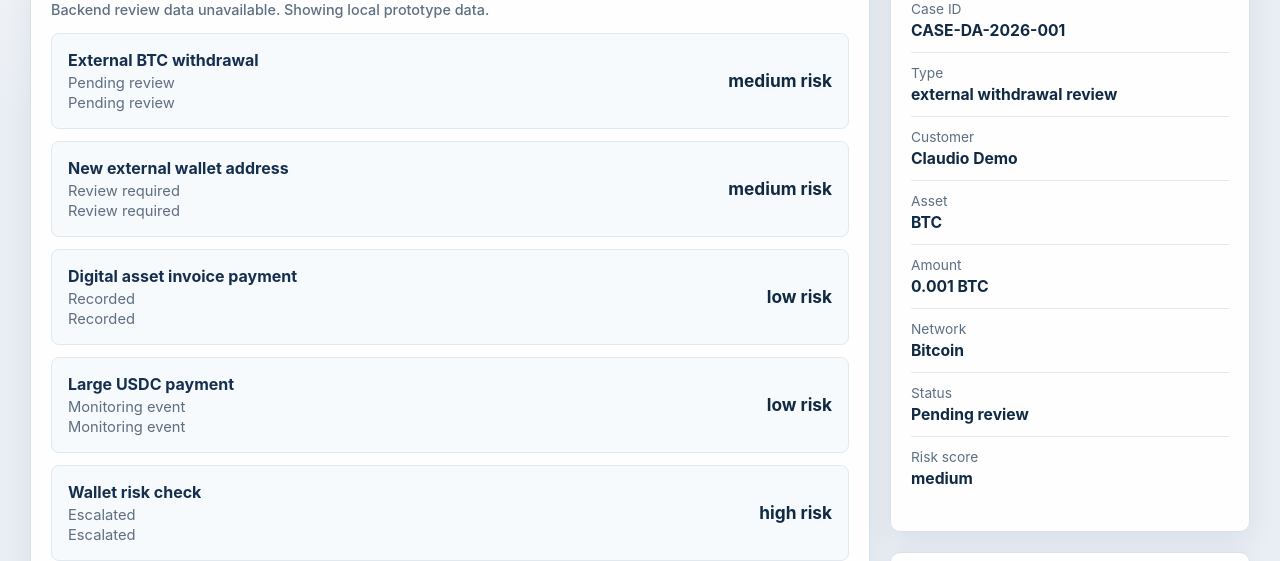
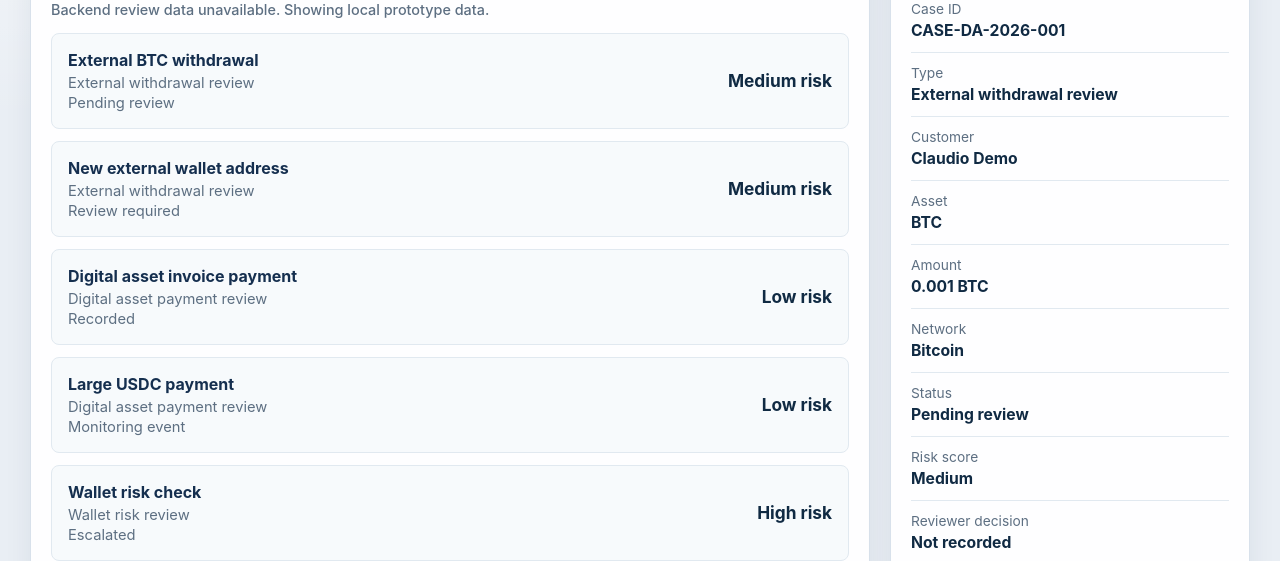
Before and after one commit to CAUCOLabs/aurora-digital-assets, a React (Vite) app in the folder frontend/: page /compliance-review in a window 1280 px wide. Shown: the part 391-952 px from the top of the page. Built offline with nearby package versions, Linux system fonts and the light colour scheme; no server answers.

Commit message:
Polish compliance review evidence workflow

```diff
--- a/frontend/src/pages/ComplianceReviewPage.tsx
+++ b/frontend/src/pages/ComplianceReviewPage.tsx
@@ -27,9 +27,10 @@ type LocalReviewCase = {
   amount: number
   network: string
   reasons: string[]
+  reviewer_decision?: string | null
 }
 
-const reviewQueue = [
+const reviewQueue: LocalReviewCase[] = [
   {
     case_id: 'CASE-DA-2026-001',
     case_type: 'external_withdrawal_review',
@@ -95,7 +96,7 @@ const reviewQueue = [
     network: 'Bitcoin',
     reasons: ['Wallet risk check enabled'],
   },
-] satisfies LocalReviewCase[]
+]
 
 const evidenceTimeline = [
   {
@@ -141,6 +142,21 @@ const monitoringSignals = [
 const defaultDecisionNotes =
   'Simulated reviewer decision from Compliance Review dashboard.'
 
+function formatLabel(value: string) {
+  const normalizedValue = value.replaceAll('_', ' ').replace(/\s+/g, ' ').trim()
+  return normalizedValue
+    .toLowerCase()
+    .replace(/^\w/, (letter) => letter.toUpperCase())
+}
+
+function formatStatus(value: string) {
+  return formatLabel(value)
+}
+
+function formatDecision(value: string) {
+  return formatLabel(value)
+}
+
 export function ComplianceReviewPage() {
   const [selectedDecision, setSelectedDecision] =
     useState<ReviewerDecision | null>(null)
@@ -153,7 +169,7 @@ export function ComplianceReviewPage() {
   const [reviewerMessage, setReviewerMessage] = useState<string | null>(null)
   const [decisionNotes, setDecisionNotes] = useState(defaultDecisionNotes)
 
-  const activeReviewCases = reviewCases.length > 0 ? reviewCases : reviewQueue
+  const activeReviewCases = backendError ? reviewQueue : reviewCases
   const selectedCaseIdOrDefault =
     selectedCaseId ?? activeReviewCases[0]?.case_id ?? null
   const selectedCase =
@@ -161,29 +177,44 @@ export function ComplianceReviewPage() {
       (reviewCase) => reviewCase.case_id === selectedCaseIdOrDefault,
     ) ??
     activeReviewCases[0]
-  const selectedCaseAuditEvents =
-    selectedCase?.case_id && auditEvents.length > 0
-      ? auditEvents.filter((event) => event.case_id === selectedCase.case_id)
+  const sortedAuditEvents = [...auditEvents].sort((firstEvent, secondEvent) =>
+    secondEvent.timestamp.localeCompare(firstEvent.timestamp),
+  )
+  const selectedCaseAuditEvents = selectedCase?.case_id
+    ? sortedAuditEvents.filter((event) => event.case_id === selectedCase.case_id)
     : []
-  const visibleAuditEvents =
-    selectedCaseAuditEvents.length > 0 ? selectedCaseAuditEvents : auditEvents
+  const visibleAuditEvents = (
+    selectedCaseAuditEvents.length > 0
+      ? selectedCaseAuditEvents
+      : sortedAuditEvents
+  ).slice(0, 6)
   const activeEvidenceTimeline =
-    visibleAuditEvents.length > 0
-      ? visibleAuditEvents.map((event) => ({
-          title: event.action_type.replaceAll('_', ' '),
+    backendError
+      ? evidenceTimeline.map((event) => ({
+          ...event,
+          id: event.title,
+        }))
+      : visibleAuditEvents.map((event) => ({
+          id: event.event_id,
+          title: formatLabel(event.action_type),
           detail:
-            event.user_message ??
-            `${event.module} event ${event.event_id} recorded.`,
-          status: event.status,
+            (event.user_message ??
+              `${formatLabel(event.module)} event ${event.event_id} recorded.`) +
+            (event.decision
+              ? ` Decision: ${formatDecision(event.decision)}.`
+              : ''),
+          status: formatStatus(event.status),
         }))
-      : evidenceTimeline
   const activeMonitoringSignals = useMemo(() => {
-    if (!selectedCase) return monitoringSignals
-    const reasonSignals = selectedCase.reasons.map((reason) =>
-      reason.replaceAll('_', ' '),
+    if (!selectedCase) return backendError ? monitoringSignals : []
+    const reasonSignals = selectedCase.reasons.map(formatLabel)
+    return reasonSignals.length > 0 ? reasonSignals : monitoringSignals
+  }, [backendError, selectedCase])
+  const isSelectedCaseFinal = selectedCase
+    ? ['Approved', 'Rejected', 'Escalated'].includes(
+        formatStatus(selectedCase.status),
       )
-    return reasonSignals.length > 0 ? reasonSignals : monitoringSignals
-  }, [selectedCase])
+    : false
 
   useEffect(() => {
     void fetchBackendReviewData()
@@ -216,11 +247,13 @@ export function ComplianceReviewPage() {
     nextDecision: ReviewerDecision,
     backendDecision: string,
   ) {
+    if (isSelectedCaseFinal) return
+
     setSelectedDecision(nextDecision)
 
     if (backendError || !selectedCase || reviewCases.length === 0) {
       setReviewerMessage(
-        `Reviewer decision recorded locally: ${backendDecision}`,
+        `Reviewer decision recorded locally: ${formatDecision(backendDecision)}`,
       )
       return
     }
@@ -234,7 +267,9 @@ export function ComplianceReviewPage() {
         notes: decisionNotes.trim() || defaultDecisionNotes,
       })
       setSelectedCaseId(updatedCase.case_id)
-      setReviewerMessage(`Reviewer decision recorded: ${backendDecision}`)
+      setReviewerMessage(
+        `Reviewer decision recorded: ${formatDecision(backendDecision)}`,
+      )
       await fetchBackendReviewData()
     } catch {
       setBackendError(
@@ -246,6 +281,12 @@ export function ComplianceReviewPage() {
     } finally {
       setIsRecordingDecision(false)
     }
+  }
+
+  function handleSelectCase(caseId: string) {
+    setSelectedCaseId(caseId)
+    setSelectedDecision(null)
+    setReviewerMessage(null)
   }
 
   return (
@@ -289,21 +330,22 @@ export function ComplianceReviewPage() {
                   <article
                     className="account-row"
                     key={reviewCase.case_id}
-                    onClick={() => setSelectedCaseId(reviewCase.case_id)}
+                    onClick={() => handleSelectCase(reviewCase.case_id)}
                   >
                     <div>
                       <h3>{reviewCase.title}</h3>
-                      <p>
-                        {'detail' in reviewCase
-                          ? reviewCase.detail
-                          : reviewCase.case_type.replaceAll('_', ' ')}
-                      </p>
-                      <span>{reviewCase.status}</span>
+                      <p>{formatLabel(reviewCase.case_type)}</p>
+                      <span>{formatStatus(reviewCase.status)}</span>
                     </div>
-                    <strong>{reviewCase.risk_level} risk</strong>
+                    <strong>{formatLabel(reviewCase.risk_level)} risk</strong>
                   </article>
                 ))}
               </div>
+              {!isLoading && !backendError && reviewCases.length === 0 && (
+                <p className="panel-note">
+                  No review cases are currently recorded.
+                </p>
+              )}
             </Panel>
 
             <Panel>
@@ -317,7 +359,7 @@ export function ComplianceReviewPage() {
 
               <div className="account-list">
                 {activeEvidenceTimeline.map((event) => (
-                  <article className="account-row" key={event.title}>
+                  <article className="account-row" key={event.id}>
                     <div>
                       <h3>{event.title}</h3>
                       <p>{event.detail}</p>
@@ -327,6 +369,11 @@ export function ComplianceReviewPage() {
                   </article>
                 ))}
               </div>
+              {!isLoading && !backendError && visibleAuditEvents.length === 0 && (
+                <p className="panel-note">
+                  No audit evidence is currently recorded.
+                </p>
+              )}
             </Panel>
 
             <Panel>
@@ -345,6 +392,11 @@ export function ComplianceReviewPage() {
                   </div>
                 ))}
               </div>
+              {!isLoading && activeMonitoringSignals.length === 0 && (
+                <p className="panel-note">
+                  No monitoring signals are currently recorded.
+                </p>
+              )}
             </Panel>
           </div>
 
@@ -361,8 +413,9 @@ export function ComplianceReviewPage() {
                 <div>
                   <span>Type</span>
                   <strong>
-                    {selectedCase?.case_type.replaceAll('_', ' ') ??
-                      'Not available'}
+                    {selectedCase
+                      ? formatLabel(selectedCase.case_type)
+                      : 'Not available'}
                   </strong>
                 </div>
                 <div>
@@ -387,11 +440,27 @@ export function ComplianceReviewPage() {
                 </div>
                 <div>
                   <span>Status</span>
-                  <strong>{selectedCase?.status ?? 'Not available'}</strong>
+                  <strong>
+                    {selectedCase
+                      ? formatStatus(selectedCase.status)
+                      : 'Not available'}
+                  </strong>
                 </div>
                 <div>
                   <span>Risk score</span>
-                  <strong>{selectedCase?.risk_level ?? 'Not available'}</strong>
+                  <strong>
+                    {selectedCase
+                      ? formatLabel(selectedCase.risk_level)
+                      : 'Not available'}
+                  </strong>
+                </div>
+                <div>
+                  <span>Reviewer decision</span>
+                  <strong>
+                    {selectedCase?.reviewer_decision
+                      ? formatDecision(selectedCase.reviewer_decision)
+                      : 'Not recorded'}
+                  </strong>
                 </div>
               </div>
             </Panel>
@@ -410,6 +479,11 @@ export function ComplianceReviewPage() {
                 </label>
               </div>
 
+              {isSelectedCaseFinal ? (
+                <p className="panel-note">
+                  This case already has a recorded reviewer outcome.
+                </p>
+              ) : (
                 <div className="action-row vertical-actions">
                   <button
                     type="button"
@@ -448,10 +522,15 @@ export function ComplianceReviewPage() {
                     Escalate
                   </button>
                 </div>
+              )}
 
               <p className="panel-note">
                 Reviewer decision:{' '}
-                {selectedDecision ?? 'No decision selected'}
+                {selectedDecision
+                  ? formatDecision(selectedDecision)
+                  : selectedCase?.reviewer_decision
+                    ? formatDecision(selectedCase.reviewer_decision)
+                    : 'No decision selected'}
               </p>
               {reviewerMessage && (
                 <p className="panel-note">{reviewerMessage}</p>
```
Lines whose indentation alone changed are shown as unchanged.
